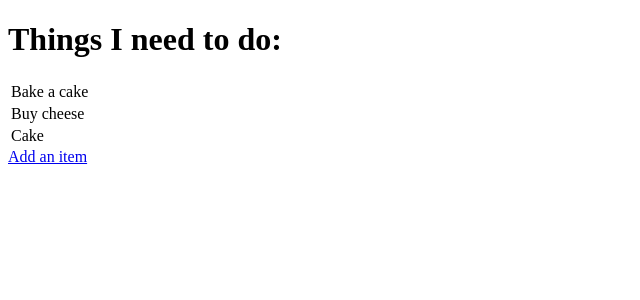
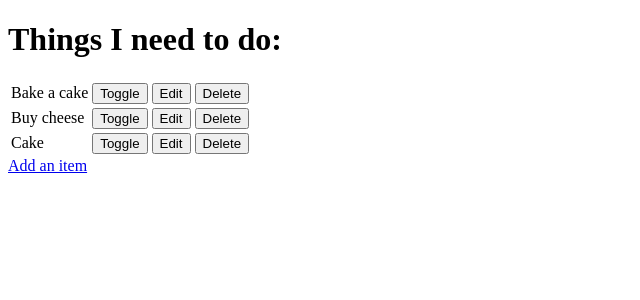
Before and after one commit to amylour/ci-hello-django, a Django app: page / in a window 1280 px wide. Shown: the top 300 px of the page, without its empty margins (0-640 px from the left). Run offline with Django 3.2, Linux system fonts and the light colour scheme; data comes from the database, SQL or seed files in the repository.

Commit message:
Add toggle, edit and delete button

```diff
--- a/todo/templates/todo/todo_list.html
+++ b/todo/templates/todo/todo_list.html
@@ -16,6 +16,21 @@
                 {% else %}
                     <td>{{ item.name }}</td>
                 {% endif %}
+                <td>
+                    <a href="/toggle/{{ item.id }}">
+                        <button>Toggle</button>
+                    </a>
+                </td>
+                <td>
+                    <a href="/edit/{{ item.id }}">
+                        <button>Edit</button>
+                    </a>
+                </td>
+                <td>
+                    <a href="/delete/{{ item.id }}">
+                        <button>Delete</button>
+                    </a>
+                </td>
             </tr>
             {% empty %}
             <tr><td>You have nothing to do.</td></tr>
```
